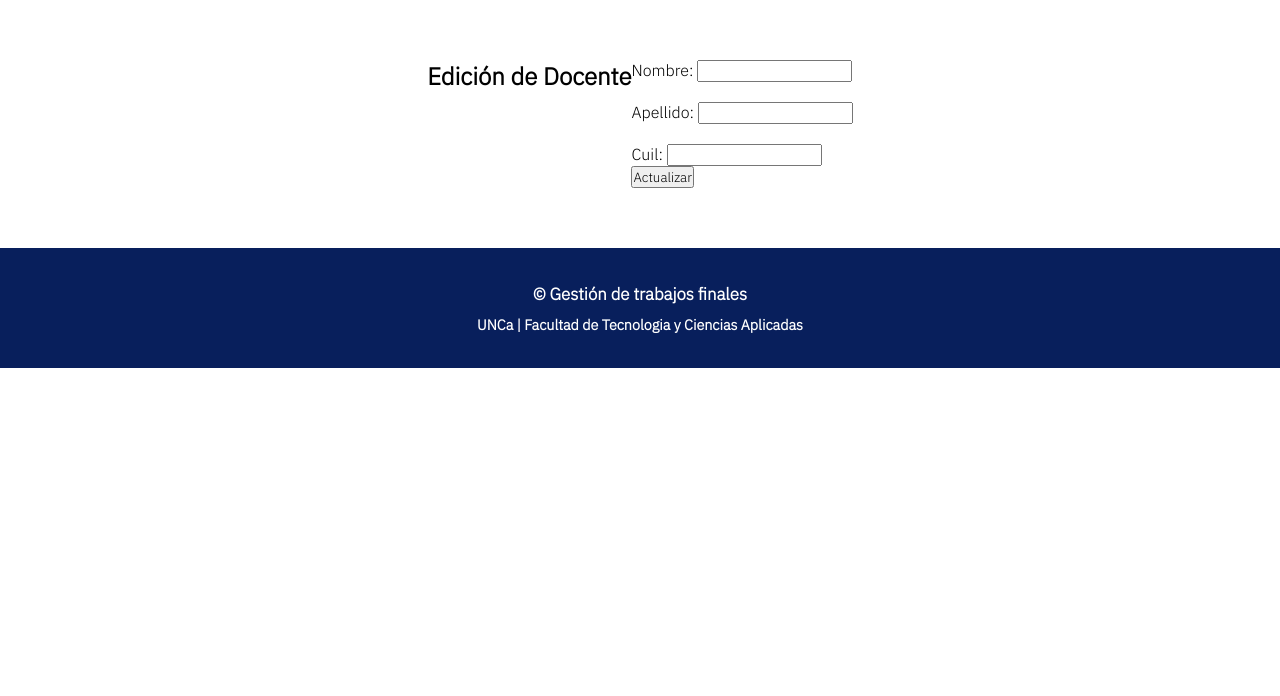
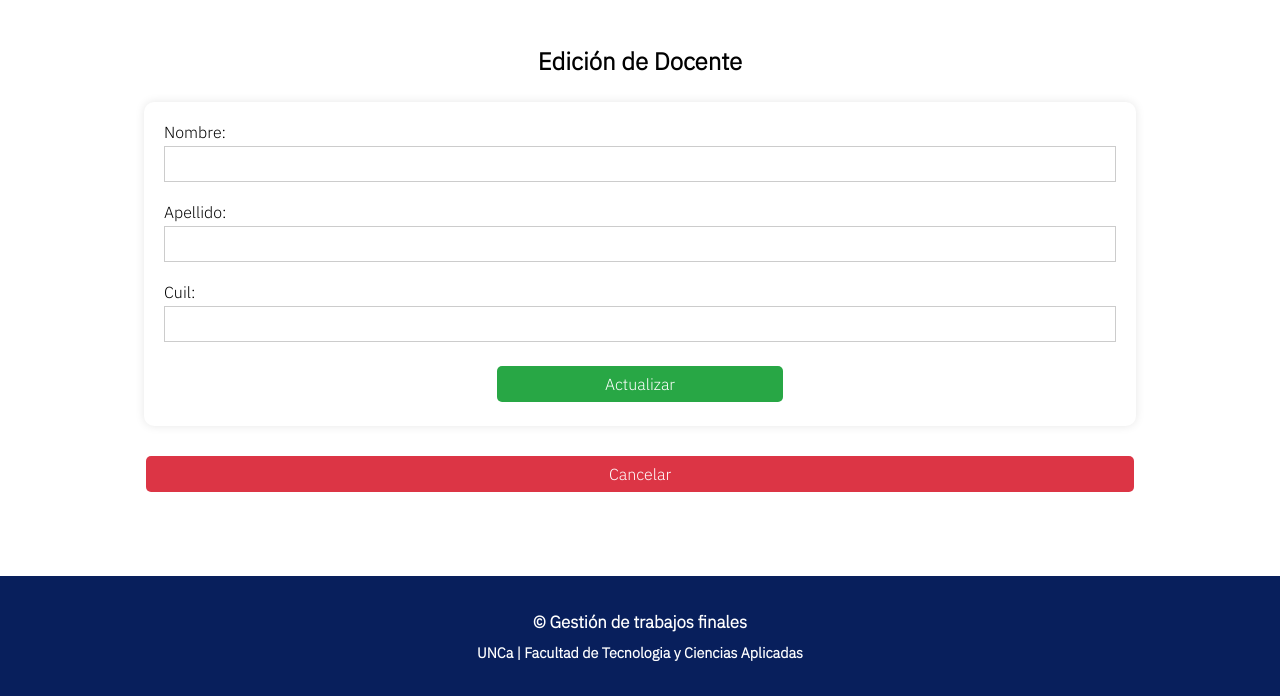
Before and after one commit to PaulaRojasFrias/laboratorio-prog3, a Django app: template persona/templates/persona/editDocente.html in a window 1280 px wide. Shown: the part 180-876 px from the top of the page. Before the commit the page ends 548 px from the top, so only its background shows below. Run offline with Django 4.2, Linux system fonts and the light colour scheme; the template is opened without the code that fills it: values that come from a table or form of the project are taken from there, others are empty; some libraries are stand-ins or nearby versions.

Commit message:
estilo edicion docente

```diff
--- a/persona/templates/persona/editDocente.html
+++ b/persona/templates/persona/editDocente.html
@@ -1,8 +1,14 @@
 {% extends "base.html" %}
+{% load static %}
 {% block titulo %}Edición de Docente{% endblock %}
+{% block extra_css %}
+ <link href="{% static 'css/form.css' %}" rel="stylesheet" >
+{% endblock %}
 {% block contenido %}
 <main>
+    <div class='contenedorPrincipal'>
         <h1>Edición de Docente</h1>
+        <div class='contenerdorForm'>
             <form method="post" enctype="multipart/form-data">
                     <div class="campo">
                         {{ form.nombre.errors }}
@@ -22,7 +28,15 @@
                         {{form.cuil}}
                     </div>
                 {% csrf_token %}
-        <input type="submit" value="Actualizar">
+                <br>
+                <div class='botones'>
+                    <input class='botonGuardar' type="submit" value="Actualizar">
+                </div>
             </form>
+        </div>
+        <div class='botones'>
+            <button class= 'BotonCancelar btnEspecialedit'><a href="{% url 'persona:lista_docente' %}" >Cancelar</a></button>
+        </div>
+    </div>
 </main>
 {% endblock %}
```
Lines whose indentation alone changed are shown as unchanged.
